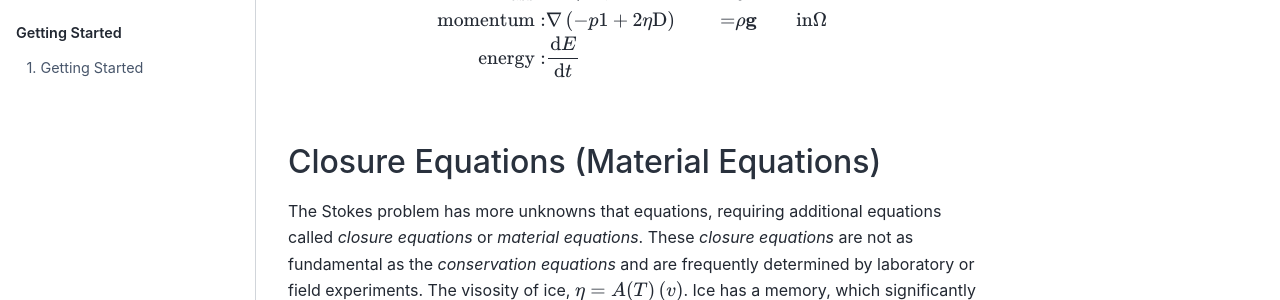
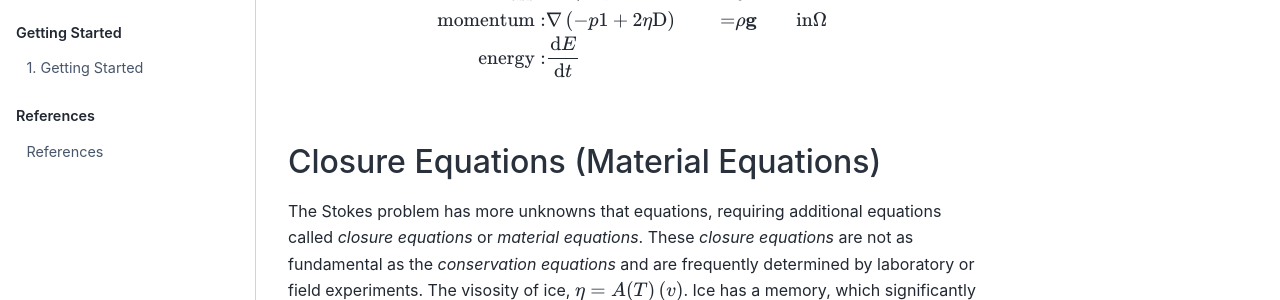
Before and after one commit to pism/pism-tutorials, a Jupyter Book: the page built from ice_flow.md, in a window 1280 px wide. Shown: the part 346-646 px from the top of the page. Built offline with Jupyter Book 1.0.4 settings and Sphinx 7.4.7 and the Sphinx Book theme 1.1.4, drawn with Linux system fonts in a browser that asks for light colours; cross-references to code outside the pages are shown as plain code.

```diff
--- a/_config.yml
+++ b/_config.yml
@@ -22,7 +22,6 @@ bibtex_bibfiles:
 sphinx:
   config:
     bibtex_reference_style: author_year
-    bibtex_default_style: 'chicago'
     bibtex_bibfiles: ["references.bib"]
     mathjax_path: https://cdn.jsdelivr.net/npm/mathjax@3/es5/tex-mml-chtml.js
 
--- a/_toc.yml
+++ b/_toc.yml
@@ -8,3 +8,6 @@ parts:
   - caption: Getting Started
     chapters:
       - file: 1_Getting_Started.ipynb
+  - caption: References
+    chapters:
+      - file: references.md
```
Also changed, not shown: README.md (+1 -0 lines), references.md (added, +4 -0 lines), 1_Getting_Started.ipynb.
